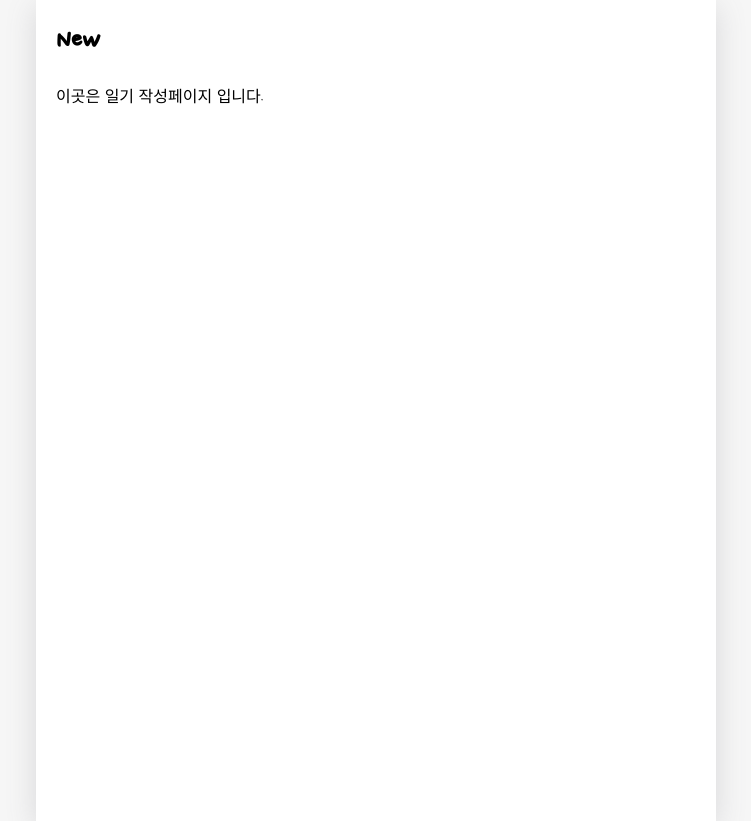
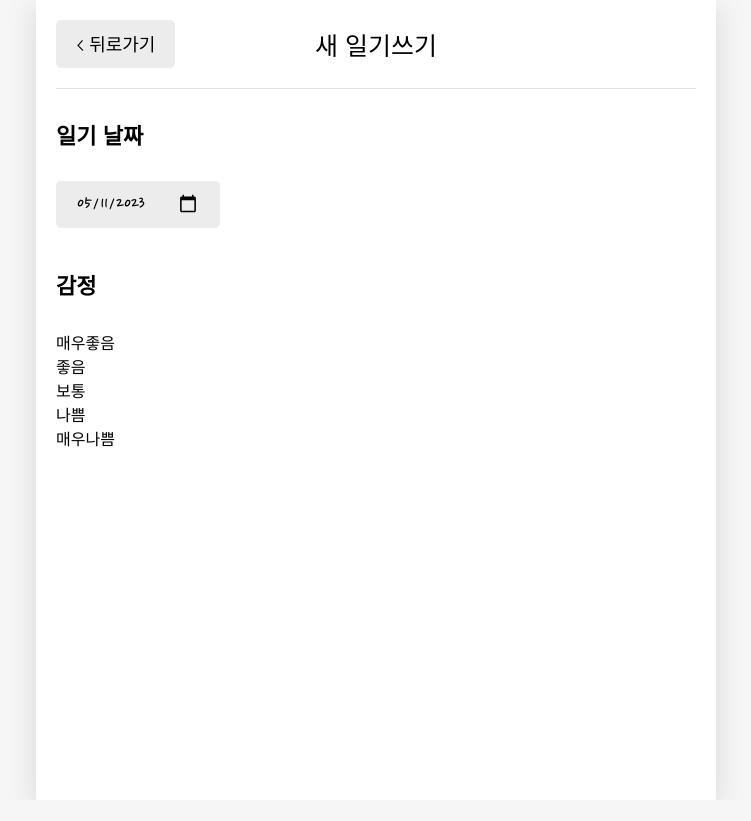
Before and after one commit to shiningKyung/emotion-diary, a React (Create React App) app: page /new in a window 1280 px wide. Shown: the whole page, without its empty margins (264-1015 px from the left). After the commit the page ends 800 px from the top, so only its background shows below. Built offline with nearby package versions, Linux system fonts and the light colour scheme; a web font is replaced by a local one.

Commit message:
23/05/19

```diff
--- a/src/App.css
+++ b/src/App.css
@@ -123,7 +123,7 @@
 }
 /* 일기목록 끝 */
 
-/* 일기 게시물 */
+/* 일기 게시물 시작 */
 .DiaryItem {
   padding-top: 15px;
   padding-bottom: 15px;
@@ -140,3 +140,43 @@
   display: flex;
   justify-content: center;
 }
+
+.DiaryItem .info_wrapper {
+  flex-grow: 1;
+  margin-left: 20px;
+  cursor: pointer;
+}
+
+.DiaryItem .diary_date {
+  font-weight: bold;
+  font-size: 25px;
+  margin-bottom: 5px;
+}
+
+.DiaryItem .diary_content_preview {
+  font-size: 18px;
+}
+
+.DiaryItem .btn_wrapper {
+  min-width: 70px;
+}
+/* 일기 게시물 끝 */
+
+/* 일기수정 시작 */
+.DiaryEditor section {
+  margin-bottom: 40px;
+}
+
+.DiaryEditor h4 {
+  font-size: 22px;
+}
+
+.DiaryEditor .input_date {
+  border: none;
+  border-radius: 5px;
+  background-color: #ececec;
+  padding: 10px 20px 10px 20px;
+  cursor: pointer;
+  font-family: "Nanum Pen Script";
+  font-size: 20px;
+}
--- /dev/null
+++ b/src/components/DiaryEditor.js
@@ -0,0 +1,74 @@
+import { useNavigate } from "react-router-dom";
+import { useState } from "react";
+
+import MyHeader from "./MyHeader";
+import MyButton from "./MyButton";
+
+const getStringDate = (date) => {
+    return date.toISOString().slice(0, 10);
+}
+
+const emotionList = [
+    {
+        emotion_id: 1,
+        emotion_img: process.env.PUBLIC_URL + `/assests/emotion1.png`,
+        emotion_descript: "매우좋음"
+    },
+    {
+        emotion_id: 2,
+        emotion_img: process.env.PUBLIC_URL + `/assests/emotion2.png`,
+        emotion_descript: "좋음"
+    },
+    {
+        emotion_id: 3,
+        emotion_img: process.env.PUBLIC_URL + `/assests/emotion3.png`,
+        emotion_descript: "보통"
+    },
+    {
+        emotion_id: 4,
+        emotion_img: process.env.PUBLIC_URL + `/assests/emotion4.png`,
+        emotion_descript: "나쁨"
+    },
+    {
+        emotion_id: 5,
+        emotion_img: process.env.PUBLIC_URL + `/assests/emotion5.png`,
+        emotion_descript: "매우나쁨"
+    }
+]
+
+const DiaryEditor = () => {
+    const navigate = useNavigate;
+    const [date, setDate] = useState(getStringDate(new Date()));
+
+    return (
+        <div className="DiaryEditor">
+            <MyHeader
+                headText={"새 일기쓰기"}
+                leftChild={<MyButton text={"< 뒤로가기"} onClick={() => navigate(-1)}/>}
+            />
+            <div>
+                <section>
+                    <h4>일기 날짜</h4>
+                    <div className="input_box">
+                        <input
+                            className="input_date"
+                            type="date"
+                            value={date}
+                            onChange={(e) => setDate(e.target.value)}
+                        />
+                    </div>
+                </section>
+                <section>
+                    <h4>감정</h4>
+                    <div className="input_box emotion_list_wrapper">
+                        {emotionList.map((it) =>(
+                            <div key={it.emotion_id}>{it.emotion_descript}</div>
+                        ))}
+                    </div>
+                </section>
+            </div>
+        </div>
+    );
+};
+
+export default DiaryEditor;
--- a/src/components/DiaryItem.js
+++ b/src/components/DiaryItem.js
@@ -1,10 +1,23 @@
-const DiaryItem = ({id, emotion, contnet, date}) => {
+import { useNavigate } from "react-router-dom";
+import MyButton from "./MyButton";
+
+const DiaryItem = ({id, emotion, content, date}) => {
     const strDate = new Date(parseInt(date)).toLocaleDateString();
+    const navigate = useNavigate();
 
-    console.log(contnet);
+    const goDetail = () => {
+        navigate(`/diary/${id}`);
+    };
+
+    const goEdit = () => {
+        navigate(`/edit/${id}`)
+    };
+
+    console.log(content);
     return (
         <div className="DiaryItem">
             <div
+                onClick={goDetail}
                 className={[
                     "emotion_img_wrapper",
                     `emotion_img_wrapper_${emotion}`,
@@ -12,11 +25,13 @@
             >
                 <img src={process.env.PUBLIC_URL + `assets/emotion${emotion}.png`} />
             </div>
-            <div className="info_wrapper">
+            <div onClick={goDetail} className="info_wrapper">
                 <div className="diary_date">{strDate}</div>
-                <div className="diary_conten_preview">{contnet}</div>
+                <div className="diary_content_preview">{content.slice(0, 25)}</div>
             </div>
-            <div></div>
+            <div className="btn_wrapper">
+                <MyButton onClick={goEdit} text={"수정하기"}/>
+            </div>
         </div>
     );
 };
--- a/src/pages/New.js
+++ b/src/pages/New.js
@@ -1,8 +1,9 @@
+import DiaryEditor from "../components/DiaryEditor";
+
 const New = () => {
     return (
         <div>
-            <h1>New</h1>
-            <p>이곳은 일기 작성페이지 입니다.</p>
+            <DiaryEditor />
         </div>
     );
 };
```
Also changed, not shown: src/components/EmotionItem.js (added).
